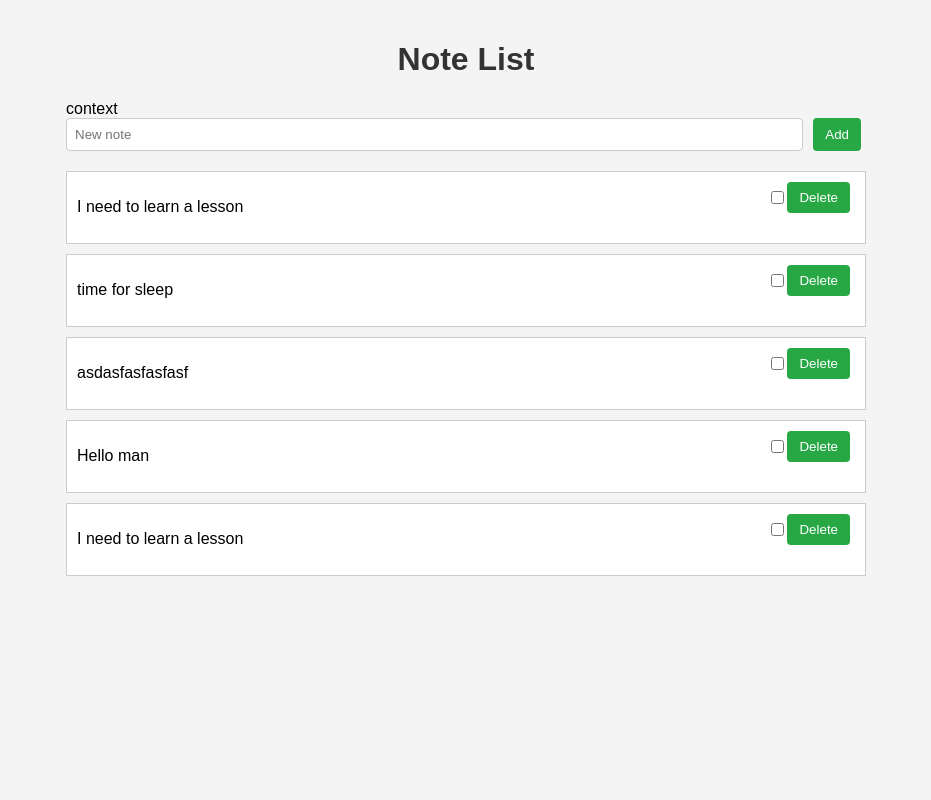
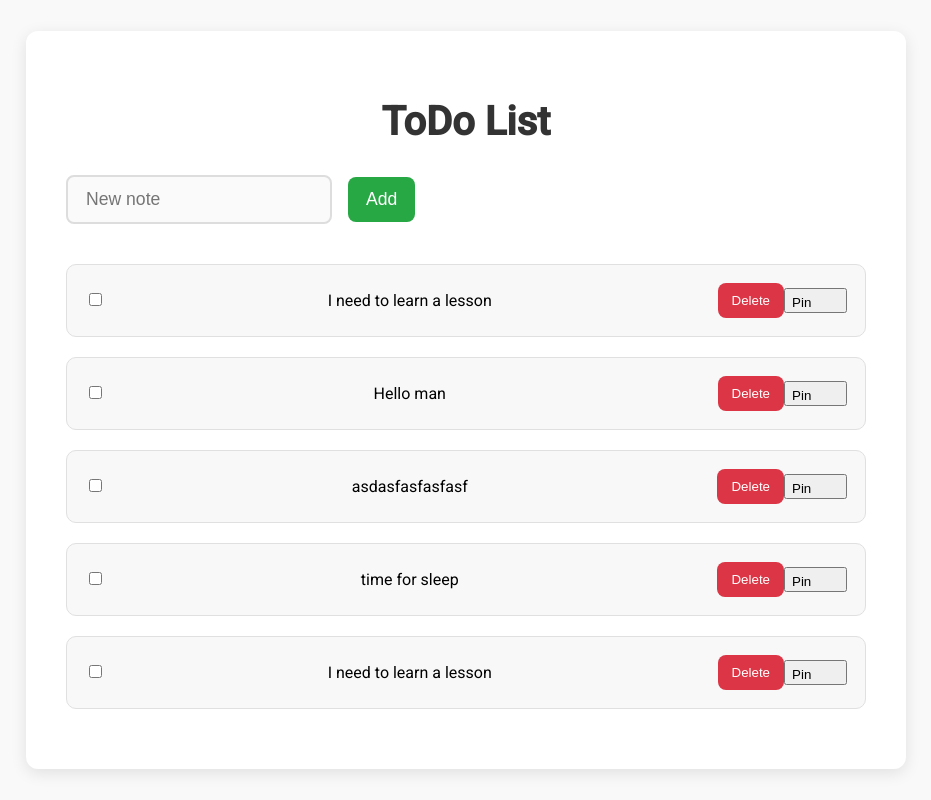
Before and after one commit to ebilebilli/Django-ToDo-project, a Django app: page / in a window 1280 px wide. Shown: the whole page, without its empty margins (174-1105 px from the left). Run offline with Django 5.2, Linux system fonts and the light colour scheme; a user stored in the database is signed in; data comes from the database, SQL or seed files in the repository; both versions use the stored data as it was after the commit.

Commit message:
Version 0.2

```diff
--- a/todo_project/app/models.py
+++ b/todo_project/app/models.py
@@ -18,6 +18,7 @@ class Note(models.Model):
         blank=True
     )
     is_completed = models.BooleanField(default=False)
+    is_pinned = models.BooleanField(default=False)
 
 
     Processing = 'processing'
--- a/todo_project/app/templates/home.html
+++ b/todo_project/app/templates/home.html
@@ -1,113 +1,268 @@
+{% load static %}
 <!DOCTYPE html>
 <html lang="en">
 <head>
     <meta charset="UTF-8">
     <meta name="viewport" content="width=device-width, initial-scale=1.0">
-    <title>note List</title>
+    <title>Note List</title>
+    <link href="https://fonts.googleapis.com/css2?family=Roboto:wght@400;500&display=swap" rel="stylesheet">
     <style>
         body {
-            font-family: Arial, sans-serif;
+            font-family: 'Roboto', sans-serif;
+            background-color: #f9f9f9;
+            margin: 0;
+            padding: 0;
+            display: flex;
+            justify-content: center;
+            align-items: center;
+            min-height: 100vh;
+        }
+
+        .container {
+            width: 100%;
             max-width: 800px;
-            margin: 0 auto;
-            padding: 20px;
-            background-color: #f4f4f4;
+            background-color: #fff;
+            border-radius: 12px;
+            box-shadow: 0 4px 16px rgba(0, 0, 0, 0.1);
+            padding: 40px;
+            margin: 20px;
         }
+
         h1 {
             text-align: center;
             color: #333;
+            font-size: 2.5rem;
+            margin-bottom: 30px;
         }
-        ul {
+        .pin-icon {
+            height: 16px;
+            width: 16px;
+            margin-left: 8px;
+            opacity: 0;
+            transform: scale(0.8);
+            transition: opacity 0.3s ease-in-out, transform 0.3s ease-in-out;
+        }
+
+        .pin-button.pinned .pin-icon {
+            opacity: 1;
+            transform: scale(1.5);
+            animation: pin-bounce 0.5s ease-in-out forwards;
+        }
+
+
+        .checkbox.completed {
+            animation: checkbox-bounce 0.5s ease-in-out forwards;
+            background-color: #28a745;
+            color: white;
+            border-radius: 50%;
+            transform: scale(1.2);
+        }
+
+        @keyframes pin-bounce {
+            0% {
+                transform: scale(1.5);
+            }
+            50% {
+                transform: scale(1.2);
+            }
+            100% {
+                transform: scale(1);
+            }
+        }
+
+        @keyframes checkbox-bounce {
+            0% {
+                transform: scale(1.2);
+            }
+            50% {
+                transform: scale(0.9);
+            }
+            100% {
+                transform: scale(1);
+            }
+        }
+
+        .form-container {
+            display: flex;
+            justify-content: space-between;
+            margin-bottom: 40px;
+        }
+
+        .form-container input[type="text"] {
+            flex: 1;
+            padding: 12px 18px;
+            border: 2px solid #ddd;
+            border-radius: 8px;
+            font-size: 1.1rem;
+            transition: border 0.3s;
+            background-color: #fafafa;
+        }
+
+        .form-container input[type="text"]:focus {
+            border-color: #007bff;
+            background-color: #ffffff;
+        }
+
+        .form-container button {
+            background-color: #28a745;
+            color: white;
+            border: none;
+            border-radius: 8px;
+            padding: 12px 18px;
+            cursor: pointer;
+            font-size: 1.1rem;
+            margin-left: 12px;
+            transition: background-color 0.3s ease;
+        }
+
+        .form-container button:hover {
+            background-color: #218838;
+        }
+
+        .note-list {
             list-style-type: none;
             padding: 0;
+            margin: 0;
         }
-        li {
-            margin: 10px 0;
-            border: 1px solid #ccc;
-            padding: 10px;
-            background-color: #fff;
+
+        .note-item {
             display: flex;
             justify-content: space-between;
             align-items: center;
+            padding: 18px;
+            margin-bottom: 20px;
+            background-color: #f8f8f8;
+            border: 1px solid #e0e0e0;
+            border-radius: 10px;
+            transition: background-color 0.3s ease, transform 0.3s ease;
         }
-        .completed {
+
+        .note-item:hover {
+            background-color: #f1f1f1;
+            transform: scale(1.02);
+        }
+
+        .note-item.completed {
             text-decoration: line-through;
             opacity: 0.6;
         }
-        form {
+
+        .note-item div {
             display: flex;
-            margin-bottom: 20px;
+            justify-content: flex-end;
+            align-items: center;
         }
-        input[type="text"] {
-            flex-grow: 1;
-            padding: 8px;
-            margin-right: 10px;
-            border: 1px solid #ccc;
-            border-radius: 4px;
+
+        .note-item button.delete {
+            background-color: #dc3545;
+            color: white;
+            padding: 10px 14px;
+            border: none;
+            border-radius: 8px;
+            cursor: pointer;
+            transition: background-color 0.3s ease;
+            margin-left: 12px;
         }
-        button {
-            padding: 8px 12px;
-            border: none;
-            border-radius: 4px;
-            cursor: pointer;
-            background-color: #28a745;
-            color: white;
-            margin-right: 5px;
-        }
-        button:hover {
-            background-color: #218838;
-        }
-        button.delete {
-            background-color: #dc3545;
-        }
-        button.delete:hover {
+
+        .note-item button.delete:hover {
             background-color: #c82333;
         }
-        li div {
-            display: flex;
+
+        .checkbox {
+            margin-right: 12px;
         }
+
         .messages {
             margin-bottom: 20px;
-            padding: 10px;
-            border-radius: 4px;
+            padding: 15px;
+            border-radius: 8px;
+            text-align: center;
         }
+
         .messages.success {
             background-color: #28a745;
             color: white;
         }
+
         .messages.error {
             background-color: #dc3545;
             color: white;
         }
+
+        @media (max-width: 600px) {
+            .form-container {
+                flex-direction: column;
+                align-items: stretch;
+            }
+
+            .form-container button {
+                width: 100%;
+                margin-top: 15px;
+            }
+
+            .note-item {
+                flex-direction: column;
+                align-items: stretch;
+            }
+
+            .note-item button.delete {
+                margin-top: 15px;
+            }
+        }
     </style>
 </head>
 <body>
-    <h1>Note List</h1>
-    context
+    <div class="container">
+        <h1>ToDo List</h1>
+
+        {% if messages %}
+        <div class="messages {% if messages.tags == 'success' %}success{% else %}error{% endif %}">
+            {% for message in messages %}
+                <p>{{ message }}</p>
+            {% endfor %}
+        </div>
+        {% endif %}
+
+        <div class="form-container">
             <form action="{% url 'app:create_new_note' %}" method="post">
                 {% csrf_token %}
                 <input type="text" name="note" placeholder="New note" required>
                 <button type="submit">Add</button>
             </form>
+        </div>
 
-    <ul>
+        <ul class="note-list">
             {% for note in note_list %}
-            <li>
-                {{ note.context }}
+                <li class="note-item {% if note.is_completed %}completed{% endif %}">
                     <div>
                         <form action="{% url 'app:complete_note' pk=note.id %}" method="post">
                             {% csrf_token %}
-                        <input type="checkbox" name="is_completed" {% if note.is_completed %}checked{% endif %}
-                            onchange="this.form.submit()">
+                            <input type="checkbox" name="is_completed" class="checkbox" {% if note.is_completed %}checked{% endif %} onchange="this.form.submit()">
                         </form>
+                    </div>
+                    <span>{{ note.context }}</span>
+                    <div>
                         <form action="{% url 'app:delete_note' pk=note.id %}" method="post">
                             {% csrf_token %}
-                        <button type="submit">Delete</button>
+                            <button type="submit" class="delete">Delete</button>
                         </form>
+
+
+                        <form action="{% url 'app:pin_note' pk=note.id %}" method="post">
+                            {% csrf_token %}
+                            <button type="submit" class="pin-button {% if note.is_pinned %}pinned{% endif %}" {% if note.is_pinned %}disabled{% endif %}">
+                                Pin
+                                <img src="{% static 'icons/push-pin_4245772.png' %}" alt="Pin" class="pin-icon">
+                            </button>
+                        </form>
+
+
                     </div>
                 </li>
             {% empty %}
                 <li>No tasks to display.</li>
             {% endfor %}
         </ul>
+    </div>
 </body>
 </html>
--- a/todo_project/app/urls.py
+++ b/todo_project/app/urls.py
@@ -8,4 +8,5 @@ urlpatterns = [
     path('create_new_note/', views.create_new_note, name='create_new_note'),
     path('complete_task/<int:pk>/', views.complete_note, name='complete_note'),
     path('delete-note/<int:pk>/', views.delete_note, name='delete_note'),
+    path('pin_note/<int:pk>', views.pin_note, name='pin_note')
 ]
--- a/todo_project/app/views.py
+++ b/todo_project/app/views.py
@@ -6,9 +6,11 @@ from .models import Note, Label
 def home_page(request):
     user = request.user
     view_control = Label.objects.get(user=user)
-    notes = Note.objects.filter(label=view_control)
+    notes = Note.objects.filter(label=view_control).order_by('-is_pinned', '-created_at')
     context = {'note_list': notes}
+
     return render(request, 'home.html', context)
+
 
 def create_new_note(request):
     user = request.user
@@ -17,6 +19,7 @@ def create_new_note(request):
     Note.objects.create(label=label, context=note_context)
 
     return redirect(reverse('app:index'))
+
 
 def complete_note(request, pk):
     note = Note.objects.get(id=pk)
@@ -31,6 +34,17 @@ def delete_note(request, pk):
     note = get_object_or_404(Note, id=pk)
     note.delete()
     messages.success(request, 'Note deleted successfully.')
+
     return redirect(reverse('app:index'))
 
+
+def pin_note(request, pk):
+    note = Note.objects.get(id=pk)
+    if request.method == 'POST':
+        note.is_pinned = not note.is_pinned
+        note.save()
+
+    return redirect(reverse('app:index'))
+
+
 #pipenv run python manage.py runserver
--- a/todo_project/todo_project/urls.py
+++ b/todo_project/todo_project/urls.py
@@ -1,7 +1,11 @@
 from django.contrib import admin
 from django.urls import path, include
+from django.conf import settings
+from django.conf.urls.static import static
 
 urlpatterns = [
     path('admin/', admin.site.urls),
     path('', include('app.urls'))
 ]
+
+urlpatterns += static(settings.STATIC_URL, document_root=settings.STATIC_ROOT)
```
Also changed, not shown: todo_project/app/migrations/0004_note_is_pinned.py (added), todo_project/app/static/icons/push-pin_4245772.png (added), todo_project/db.sqlite3. Lines whose indentation alone changed are shown as unchanged.
